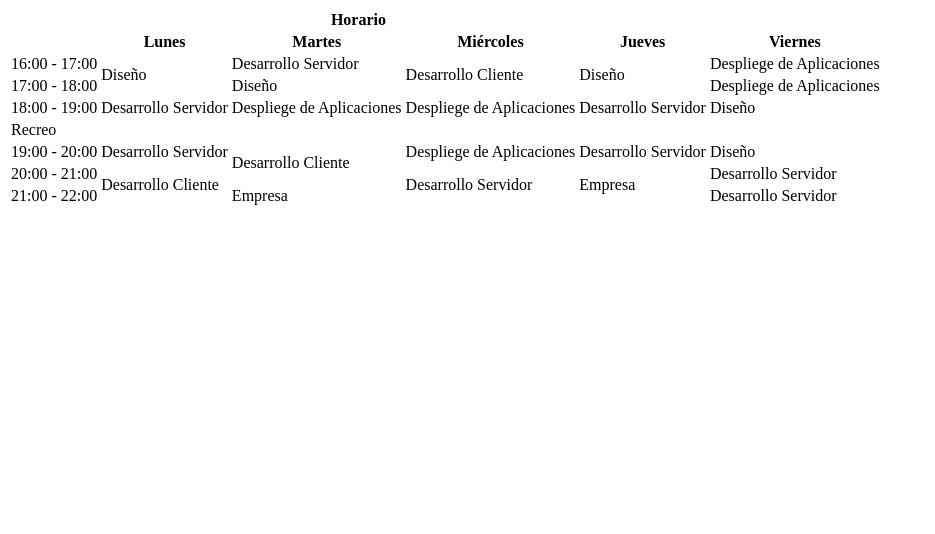
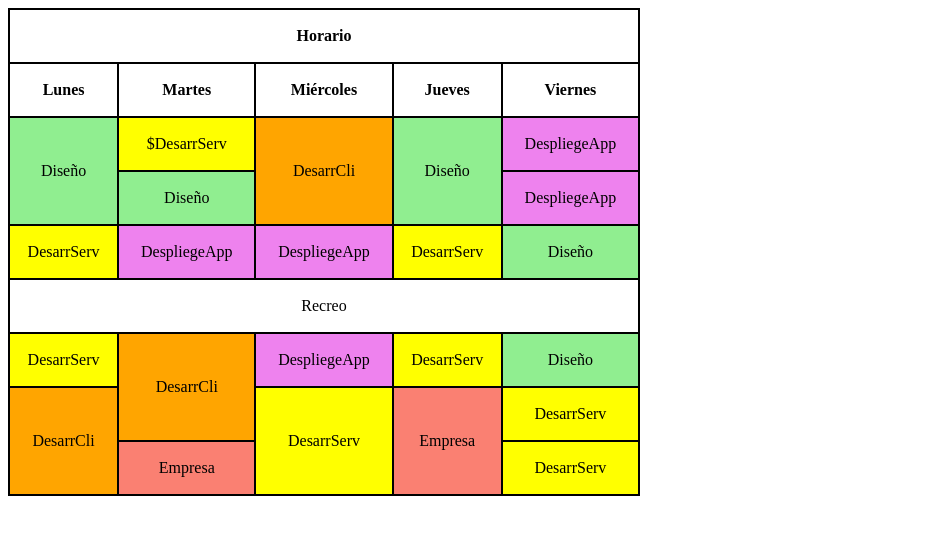
Before and after one commit to marcoASR2602/Diw-2024, a plain HTML site: page horario.html in a window 1280 px wide. Shown: the whole page, without its empty margins (0-935 px from the left). Drawn offline with Linux system fonts and the light colour scheme.

Commit message:
Styles horario

```diff
--- a/horario.html
+++ b/horario.html
@@ -1,8 +1,12 @@
 <!DOCTYPE html>
+<!--Cada asignatura un colo definir el texto de columnas con una linea por encima y filas underline-->
+<!--Texto de los titulos fondo negro,texto blanco y encursiva-->
+
 <html lang="en">
 <head>
     <meta charset="UTF-8">
     <meta name="viewport" content="width=device-width, initial-scale=1.0">
+    <link rel="stylesheet" href="style/custom.css">
     <title>Document</title>
 </head>
 <body>
@@ -10,7 +14,7 @@
     <tr>
     <th colspan="5">Horario</th>
     </tr>
-          <th></th>
+    <tr>
       <th>Lunes</th>
       <th>Martes</th>
       <th>Miércoles</th>
@@ -18,48 +22,43 @@
       <th>Viernes</th>
     </tr>
     <tr><!-- Clase 1 -->
-          <td>16:00 - 17:00</td>
-          <td rowspan="2">Diseño</td>
-          <td >Desarrollo Servidor</td>
-          <td rowspan="2">Desarrollo Cliente</td>
-          <td rowspan="2">Diseño</td>
-          <td>Despliege de Aplicaciones</td>
+      <td class="verde"rowspan="2">Diseño</td>
+      <td class="amarillo">$DesarrServ</td>
+      <td class="naranja"rowspan="2">DesarrCli</td>
+      <td class="verde"rowspan="2">Diseño</td>
+      <td class="violeta">DespliegeApp</td>
     </tr>
     <tr><!-- Clase 2 -->
-          <td>17:00 - 18:00</td>
-          <td >Diseño</td>
-          <td>Despliege de Aplicaciones</td>
+
+      <td class="verde">Diseño</td>
+      <td class="violeta">DespliegeApp</td>
     </tr>
     <tr><!-- Clase 3 -->
-          <td>18:00 - 19:00</td>
-          <td >Desarrollo Servidor</td>
-          <td >Despliege de Aplicaciones</td>
-          <td >Despliege de Aplicaciones</td>
-          <td >Desarrollo Servidor</td>
-          <td >Diseño</td>
+      <td class="amarillo">DesarrServ</td>
+      <td class="violeta">DespliegeApp</td>
+      <td class="violeta">DespliegeApp</td>
+      <td class="amarillo">DesarrServ</td>
+      <td class="verde">Diseño</td>
     </tr>
     <tr class="recreo"><!-- Recreo -->
       <td colspan="5">Recreo</td>
     </tr>
     <tr><!-- Clase 4 -->
-          <td>19:00 - 20:00</td>
-          <td >Desarrollo Servidor</td>
-          <td  rowspan="2">Desarrollo Cliente</td>
-          <td >Despliege de Aplicaciones</td>
-          <td >Desarrollo Servidor</td>
-          <td >Diseño</td>
+      <td class="amarillo">DesarrServ</td>
+      <td class="naranja" rowspan="2">DesarrCli</td>
+      <td class="violeta">DespliegeApp</td>
+      <td class="amarillo">DesarrServ</td>
+      <td class="verde">Diseño</td>
     </tr>
     <tr><!-- Clase 5 -->
-          <td>20:00 - 21:00</td>
-          <td rowspan="2">Desarrollo Cliente</td>
-          <td rowspan="2">Desarrollo Servidor</td>
-          <td rowspan="2">Empresa</td>
-          <td rowspan="1">Desarrollo Servidor</td>
+      <td class="naranja"rowspan="2">DesarrCli</td>
+      <td class="amarillo"rowspan="2">DesarrServ</td>
+      <td class="salmon"rowspan="2">Empresa</td>
+      <td class="amarillo"rowspan="1">DesarrServ</td>
     </tr>
     <tr><!-- Clase 6 -->
-            <td>21:00 - 22:00</td>
-          <td >Empresa</td>
-          <td rowspan="1">Desarrollo Servidor</td>
+      <td class="salmon">Empresa</td>
+      <td class="amarillo"rowspan="1">DesarrServ</td>
     </tr>
   </table>
 </body>
--- /dev/null
+++ b/style/custom.css
@@ -0,0 +1,31 @@
+table{
+    width: 50%;
+    text-align: center;
+    border: 2px solid black;
+    border-collapse: collapse;
+  }
+     th, td {
+        height: 50px;
+        border: 2px solid black;
+        border-collapse: collapse;
+    }
+    .recreo {
+        text-align: center;
+        vertical-align: middle;
+        height: 50px;
+    }
+    .verde {
+        background-color: lightgreen;
+    }
+    .amarillo {
+        background-color: yellow;
+    }
+    .naranja {
+        background-color: orange;
+    }
+    .violeta {
+        background-color: violet;
+    }
+    .salmon {
+        background-color: salmon;
+    }
```
Lines whose indentation alone changed are shown as unchanged.
